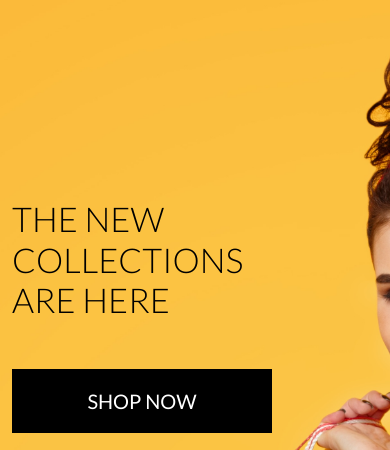
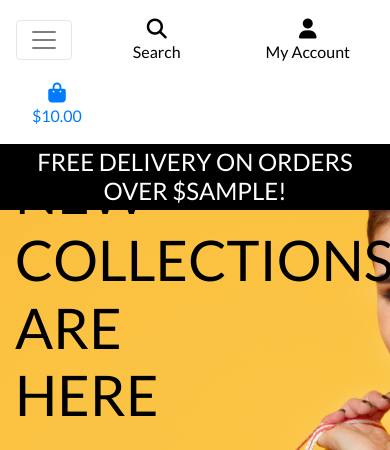
Before and after one commit to matus42/Boutique-Ado, a Django app: template home/templates/home/index.html in a window 390 px wide. Shown: the top 450 px of the page. Run offline with Django 5.2, Linux system fonts and the light colour scheme; the template is opened without the code that fills it: most values are stand-ins (such as "Sample title", 1, 10 or a date in 2020); some libraries are stand-ins or nearby versions.

Commit message:
Added mobile header and main navbar

```diff
--- a/static/css/base.css
+++ b/static/css/base.css
@@ -56,6 +56,10 @@
     border: 1px solid black !important;
 }
 
+.bg-black {
+    background: #000 !important;
+}
+
 /* -------------------------------- Media Queries */
 
 /* Slightly larger container on xl screens */
--- a/templates/base.html
+++ b/templates/base.html
@@ -1,58 +1,57 @@
 {% load static %}
 
-<!DOCTYPE html>
+<!doctype html>
 <html lang="en">
   <head>
+
     {% block meta %}
-      <meta http-equiv="X-UA-Compatible" content="ie=edge" />
-      <meta charset="utf-8" />
-      <meta name="viewport" content="width=device-width, initial-scale=1" />
+        <meta http-equiv="X-UA-Compatible" content="ie=edge">
+        <meta charset="utf-8">
+        <meta name="viewport" content="width=device-width, initial-scale=1, shrink-to-fit=no">
     {% endblock %}
 
     {% block extra_meta %}
+    {% endblock %}
 
+    {% block corecss %}
+        <link rel="stylesheet" href="https://stackpath.bootstrapcdn.com/bootstrap/4.4.1/css/bootstrap.min.css" integrity="sha384-Vkoo8x4CGsO3+Hhxv8T/Q5PaXtkKtu6ug5TOeNV6gBiFeWPGFN9MuhOf23Q9Ifjh" crossorigin="anonymous">
+        <link rel="stylesheet" href="https://fonts.googleapis.com/css?family=Lato&display=swap">
+        <link rel="stylesheet" href="{% static 'css/base.css' %}">
     {% endblock %}
 
     {% block extra_css %}
-
-    {% endblock %}
-
-    {% block corecss %}
-      <link href="https://cdn.jsdelivr.net/npm/bootstrap@5.0.2/dist/css/bootstrap.min.css" rel="stylesheet" integrity="sha384-EVSTQN3/azprG1Anm3QDgpJLIm9Nao0Yz1ztcQTwFspd3yD65VohhpuuCOmLASjC" crossorigin="anonymous" />
-      <link rel="preconnect" href="https://fonts.googleapis.com" />
-      <link rel="preconnect" href="https://fonts.gstatic.com" crossorigin />
-      <link href="https://fonts.googleapis.com/css2?family=Lato:ital,wght@0,100;0,300;0,400;0,700;0,900;1,100;1,300;1,400;1,700;1,900&family=Roboto:wght@400;700&display=swap" rel="stylesheet" />
-      <link rel="stylesheet" href="{% static 'css/base.css' %}" />
     {% endblock %}
 
     {% block corejs %}
-      <script src="https://kit.fontawesome.com/98fb8078b2.js" crossorigin="anonymous"></script>
-      <script src="https://cdn.jsdelivr.net/npm/@popperjs/core@2.10.2/dist/umd/popper.min.js" integrity="sha384-7+zCNj/IqJ95wo16oMtfsKbZ9ccEh31eOz1HGyDuCQ6wgnyJNSYdrPa03rtR1zdB" crossorigin="anonymous"></script>
-      <script src="https://cdn.jsdelivr.net/npm/bootstrap@5.1.3/dist/js/bootstrap.min.js" integrity="sha384-QJHtvGhmr9XOIpI6YVutG+2QOK9T+ZnN4kzFN1RtK3zEFEIsxhlmWl5/YESvpZ13" crossorigin="anonymous"></script>
+        <script src="https://kit.fontawesome.com/e9c73d7092.js" crossorigin="anonymous"></script>
+        <script src="https://code.jquery.com/jquery-3.4.1.slim.min.js" integrity="sha384-J6qa4849blE2+poT4WnyKhv5vZF5SrPo0iEjwBvKU7imGFAV0wwj1yYfoRSJoZ+n" crossorigin="anonymous"></script>
+        <script src="https://cdn.jsdelivr.net/npm/popper.js@1.16.0/dist/umd/popper.min.js" integrity="sha384-Q6E9RHvbIyZFJoft+2mJbHaEWldlvI9IOYy5n3zV9zzTtmI3UksdQRVvoxMfooAo" crossorigin="anonymous"></script>
+        <script src="https://stackpath.bootstrapcdn.com/bootstrap/4.4.1/js/bootstrap.min.js" integrity="sha384-wfSDF2E50Y2D1uUdj0O3uMBJnjuUD4Ih7YwaYd1iqfktj0Uod8GCExl3Og8ifwB6" crossorigin="anonymous"></script>
     {% endblock %}
 
     {% block extra_js %}
-
     {% endblock %}
 
-    <title>
-      Boutique Ado{% block extra_title %}
-
-      {% endblock %}
-    </title>
+    <title>Boutique Ado {% block extra_title %}{% endblock %}</title>
   </head>
   <body>
     <header class="container-fluid fixed-top">
         <div id="topnav" class="row bg-white pt-lg-2 d-none d-lg-flex">
             <div class="col-12 col-lg-4 my-auto py-1 py-lg-0 text-center text-lg-left">
-          <a href="{% url 'home' %}" class="nav-link main-logo-link"><h2 class="logo-font text-black my-0"><strong>Boutique</strong> Ado</h2></a>
+                <a href="{% url 'home' %}" class="nav-link main-logo-link">
+                    <h2 class="logo-font text-black my-0"><strong>Boutique</strong> Ado</h2>
+                </a>
             </div>
-        <div class="col-12 col-lg-4 my-auto py-lg-0">
+            <div class="col-12 col-lg-4 my-auto py-1 py-lg-0">
                 <form method="GET" action="">
                     <div class="input-group w-100">
-              <input class="form-control border-black rounded-0" type="text" name="q" placeholder="Search our site" />
+                        <input class="form-control border border-black rounded-0" type="text" name="q" placeholder="Search our site">
                         <div class="input-group-append">
-                <button class="form-control btn btn-black border border-black rounded-0" type="submit"><span class="icon"><i class="fas fa-search"></i></span></button>
+                            <button class="form-control btn btn-black border border-black rounded-0" type="submit">
+                                <span class="icon">
+                                    <i class="fas fa-search"></i>
+                                </span>
+                            </button>
                         </div>
                     </div>
                 </form>
@@ -60,20 +59,18 @@
             <div class="col-12 col-lg-4 my-auto py-1 py-lg-0">
                 <ul class="list-inline list-unstyled text-center text-lg-right my-0">
                     <li class="list-inline-item dropdown">
-              <a class="text-black nav-link" href="#" id="user-options" data-bs-toggle="dropdown" aria-haspopup="true" aria-expanded="false">
+                        <a class="text-black nav-link" href="#" id="user-options" data-toggle="dropdown" aria-haspopup="true" aria-expanded="false">
                             <div class="text-center">
-                  <div>
-                    <i class="fas fa-user fa-lg"></i>
-                  </div>
+                                <div><i class="fas fa-user fa-lg"></i></div>
                                 <p class="my-0">My Account</p>
                             </div>
                         </a>
                         <div class="dropdown-menu border-0" aria-labelledby="user-options">
                             {% if request.user.is_authenticated %}
                                 {% if request.user.is_superuser %}
-                    <a href="#" class="dropdown-item">Product Management</a>
+                                    <a href="" class="dropdown-item">Product Management</a>
                                 {% endif %}
-                  <a href="#" class="dropdown-item">My Profile</a>
+                                <a href="" class="dropdown-item">My Profile</a>
                                 <a href="{% url 'account_logout' %}" class="dropdown-item">Logout</a>
                             {% else %}
                                 <a href="{% url 'account_signup' %}" class="dropdown-item">Register</a>
@@ -82,11 +79,9 @@
                         </div>
                     </li>
                     <li class="list-inline-item">
-              <a class="{% if grand_total %}{% endif %} nav-link" href="#">
+                        <a class="{% if grand_total %}text-info font-weight-bold{% else %}text-black{% endif %} nav-link" href="">
                             <div class="text-center">
-                  <div>
-                    <i class="fas fa-shopping-bag fa-lg"></i>
-                  </div>
+                                <div><i class="fas fa-shopping-bag fa-lg"></i></div>
                                 <p class="my-0">
                                     {% if grand_total %}
                                         ${{ grand_total|floatformat:2 }}
@@ -100,22 +95,34 @@
                 </ul>
             </div>
         </div>
+        <div class="row bg-white">
+            <nav class="navbar navbar-expand-lg navbar-light w-100">
+                <button class="navbar-toggler" type="button" data-toggle="collapse" data-target="#main-nav" aria-controls="main-nav" aria-expanded="false" aria-label="Toggle navigation">
+                    <span class="navbar-toggler-icon"></span>
+                </button>
+                {% include 'includes/mobile-top-header.html' %}
+                {% include 'includes/main-nav.html' %}
+            </nav>
+        </div>
+        <div id="delivery-banner" class="row text-center">
+            <div class="col bg-black text-white">
+                <h4 class="logo-font my-1">Free delivery on orders over ${{ free_shipping_threshold }}!</h4>
+            </div>
+        </div>
     </header>
-
     {% if messages %}
         <div class="message-container"></div>
     {% endif %}
 
     {% block page_header %}
-
     {% endblock %}
 
     {% block content %}
-
     {% endblock %}
 
     {% block postloadjs %}
+    {% endblock %}
 
-    {% endblock %}
+
   </body>
 </html>
--- /dev/null
+++ b/templates/includes/main-nav.html
@@ -0,0 +1,42 @@
+<div class="collapse navbar-collapse" id="main-nav">
+  <ul class="navbar-nav w-auto mx-auto">
+    <li class="nav-item dropdown">
+      <a class="logo-font font-weight-bold nav-link text-black mr-5" href="#" id="all-products-link" data-toggle="dropdown" aria-haspopup="true" aria-expanded="false">All Products</a>
+      <div class="dropdown-menu border-0" aria-labelledby="all-products-link">
+        <a href="" class="dropdown-item">By Price</a>
+        <a href="" class="dropdown-item">By Rating</a>
+        <a href="" class="dropdown-item">By Category</a>
+        <a href="" class="dropdown-item">All Products</a>
+      </div>
+    </li>
+
+    <li class="nav-item dropdown">
+      <a class="logo-font font-weight-bold nav-link text-black mr-5" href="#" id="clothing-link" data-toggle="dropdown" aria-haspopup="true" aria-expanded="false">Clothing</a>
+      <div class="dropdown-menu border-0" aria-labelledby="clothing-link">
+        <a href="" class="dropdown-item">Activewear &amp; Essentials</a>
+        <a href="" class="dropdown-item">Jeans</a>
+        <a href="" class="dropdown-item">Shirts</a>
+        <a href="" class="dropdown-item">All Clothing</a>
+      </div>
+    </li>
+
+    <li class="nav-item dropdown">
+      <a class="logo-font font-weight-bold nav-link text-black mr-5" href="#" id="homeware-link" data-toggle="dropdown" aria-haspopup="true" aria-expanded="false">Homeware</a>
+      <div class="dropdown-menu border-0" aria-labelledby="homeware-link">
+        <a href="" class="dropdown-item">Bed &amp; Bath</a>
+        <a href="" class="dropdown-item">Kitchen &amp; Dining</a>
+        <a href="" class="dropdown-item">All Homeware</a>
+      </div>
+    </li>
+
+    <li class="nav-item dropdown">
+      <a class="logo-font font-weight-bold nav-link text-black" href="#" id="specials-link" data-toggle="dropdown" aria-haspopup="true" aria-expanded="false">Special Offers</a>
+      <div class="dropdown-menu border-0" aria-labelledby="specials-link">
+        <a href="" class="dropdown-item">New Arrivals</a>
+        <a href="" class="dropdown-item">Deals</a>
+        <a href="" class="dropdown-item">Clearance</a>
+        <a href="" class="dropdown-item">All Specials</a>
+      </div>
+    </li>
+  </ul>
+</div>
--- /dev/null
+++ b/templates/includes/mobile-top-header.html
@@ -0,0 +1,58 @@
+<li class="list-inline-item">
+  <a class="text-black nav-link d-block d-lg-none" href="#" id="mobile-search" data-toggle="dropdown" aria-haspopup="true" aria-expanded="false">
+    <div class="text-center">
+      <div>
+        <i class="fas fa-search fa-lg"></i>
+      </div>
+      <p class="my-0">Search</p>
+    </div>
+  </a>
+  <div class="dropdown-menu border-0 w-100 p-3 rounded-0 my-0" aria-labelledby="mobile-search">
+    <form class="form" method="GET" action="">
+      <div class="input-group w-100">
+        <input class="form-control border border-black rounded-0" type="text" name="q" placeholder="Search our site" />
+        <div class="input-group-append">
+          <button class="form-control form-control btn btn-black border border-black rounded-0" type="submit"><span class="icon"><i class="fas fa-search"></i></span></button>
+        </div>
+      </div>
+    </form>
+  </div>
+</li>
+<li class="list-inline-item dropdown">
+  <a class="text-black nav-link d-block d-lg-none" href="#" id="user-options" data-toggle="dropdown" aria-haspopup="true" aria-expanded="false">
+    <div class="text-center">
+      <div>
+        <i class="fas fa-user fa-lg"></i>
+      </div>
+      <p class="my-0">My Account</p>
+    </div>
+  </a>
+  <div class="dropdown-menu border-0" aria-labelledby="user-options">
+    {% if request.user.is_authenticated %}
+      {% if request.user.is_superuser %}
+        <a href="{% url 'account_logout' %}" class="dropdown-item">Product Management</a>
+      {% endif %}
+      <a href="" class="dropdown-item">My Profile</a>
+      <a href="{% url 'account_logout' %}" class="dropdown-item">Logout</a>
+    {% else %}
+      <a href="{% url 'account_signup' %}" class="dropdown-item">Register</a>
+      <a href="{% url 'account_login' %}" class="dropdown-item">Login</a>
+    {% endif %}
+  </div>
+</li>
+<li class="list-inline-item">
+  <a class="{% if grand_total %}{% endif %} nav-link d-block d-lg-none" href="">
+    <div class="text-center">
+      <div>
+        <i class="fas fa-shopping-bag fa-lg"></i>
+      </div>
+      <p class="my-0">
+        {% if grand_total %}
+          ${{ grand_total|floatformat:2 }}
+        {% else %}
+          $0.00
+        {% endif %}
+      </p>
+    </div>
+  </a>
+</li>
```
Lines whose indentation alone changed are shown as unchanged.
